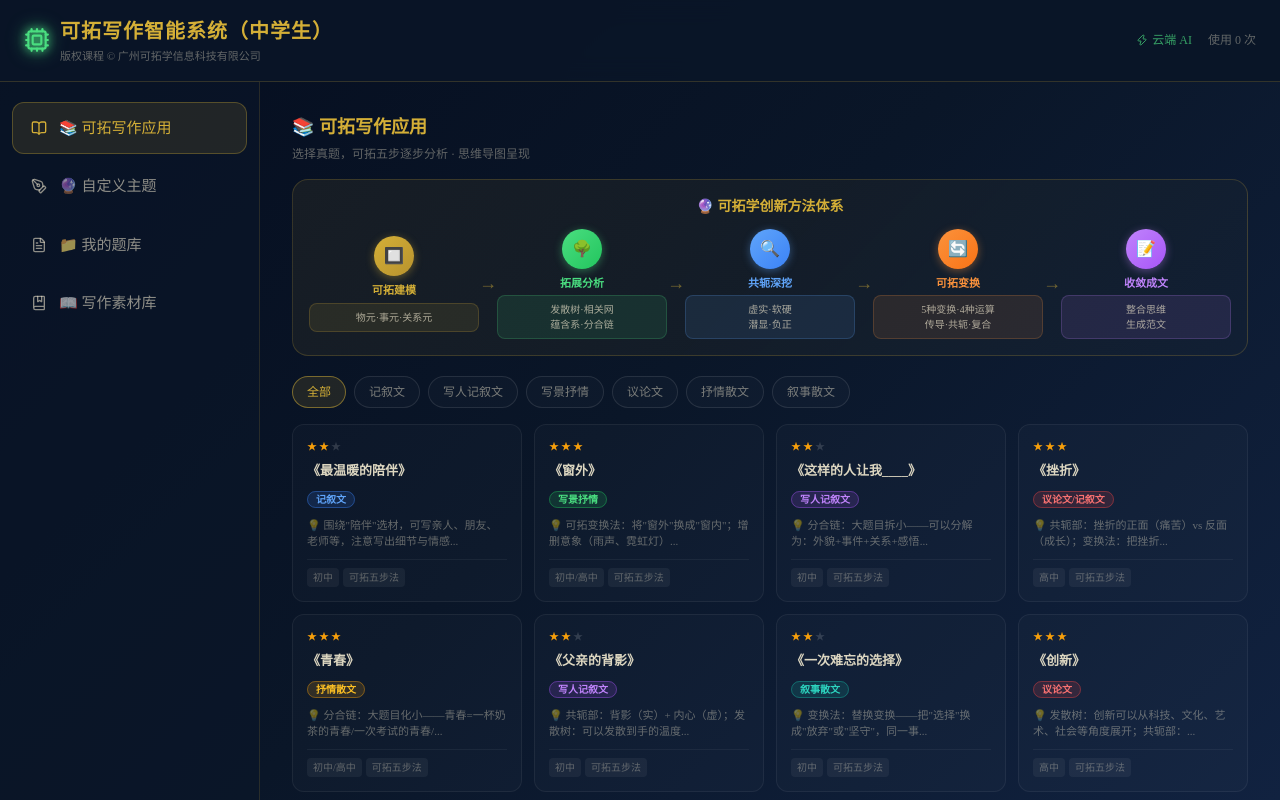
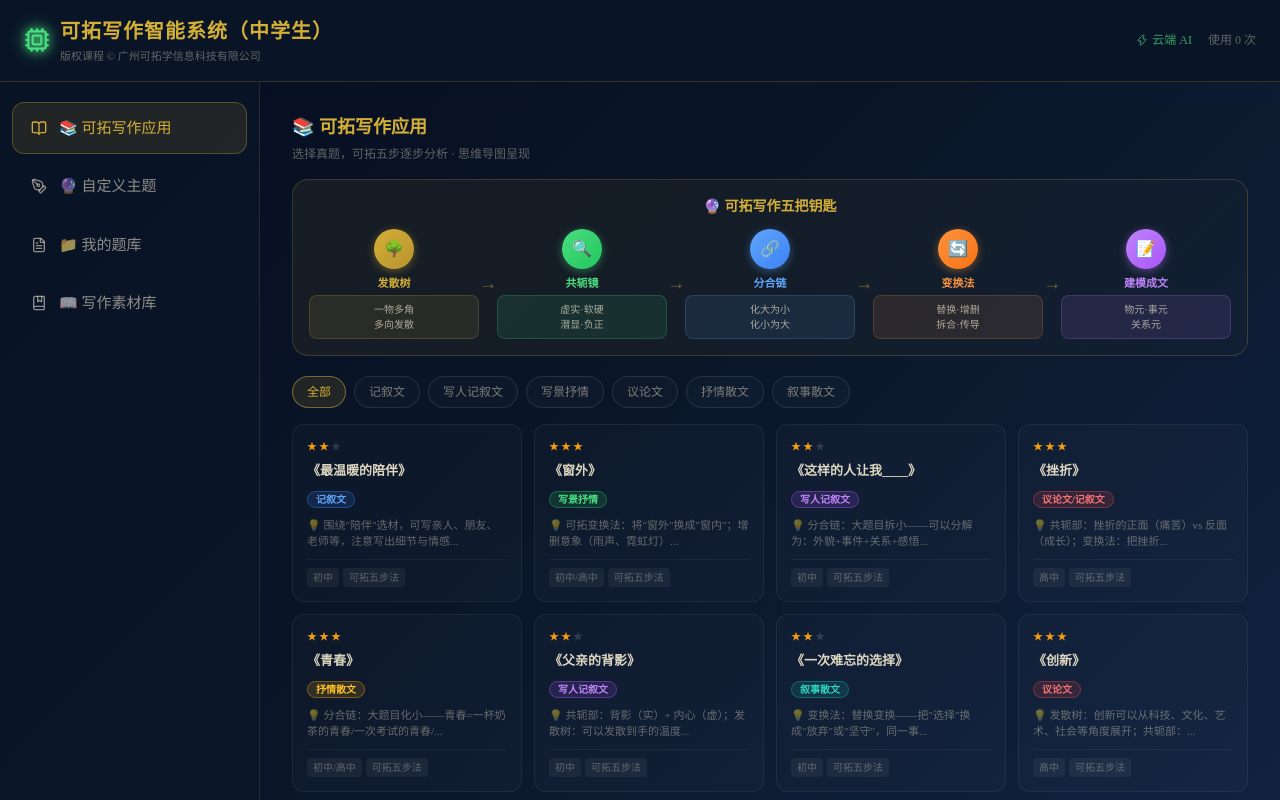
Before and after one commit to yishi-xiaoshi/ketuo-write, a React (Vite) app: page / in a window 1280 px wide. Shown: the top 800 px of the page. Built offline with nearby package versions, Linux system fonts and the light colour scheme.

Commit message:
refactor: 根据可拓学创新方法体系重新定义五把钥匙

```diff
--- a/src/App.jsx
+++ b/src/App.jsx
@@ -906,37 +906,37 @@ function ModuleWritingApp({ onIncrementEssays }) {
       {/* 可拓学创新方法体系横向展示 */}
       <div style={{ background: 'linear-gradient(135deg, rgba(212,175,55,0.08), rgba(212,175,55,0.02))', border: '1px solid rgba(212,175,55,0.2)', borderRadius: '16px', padding: '16px', marginBottom: '20px', width: '100%', boxSizing: 'border-box' }}>
         <div style={{ textAlign: 'center', marginBottom: '12px', color: '#d4af37', fontSize: '14px', fontWeight: 700 }}>
-          🔮 可拓学创新方法体系
+          🔮 可拓写作五把钥匙
         </div>
         <div style={{ display: 'flex', justifyContent: 'space-between', alignItems: 'center' }}>
           <div style={{ flex: 1, textAlign: 'center' }}>
-            <div style={{ width: '40px', height: '40px', background: 'linear-gradient(135deg, #d4af37, #b8932e)', borderRadius: '50%', display: 'flex', alignItems: 'center', justifyContent: 'center', margin: '0 auto 6px', fontSize: '16px', boxShadow: '0 2px 8px rgba(212,175,55,0.4)' }}>🔲</div>
-            <div style={{ color: '#d4af37', fontSize: '11px', fontWeight: 600, marginBottom: '4px' }}>可拓建模</div>
-            <div style={{ background: 'rgba(212,175,55,0.1)', border: '1px solid rgba(212,175,55,0.2)', borderRadius: '8px', padding: '6px', fontSize: '10px', color: 'rgba(232,224,200,0.7)' }}>物元·事元·关系元</div>
+            <div style={{ width: '40px', height: '40px', background: 'linear-gradient(135deg, #d4af37, #b8932e)', borderRadius: '50%', display: 'flex', alignItems: 'center', justifyContent: 'center', margin: '0 auto 6px', fontSize: '16px', boxShadow: '0 2px 8px rgba(212,175,55,0.4)' }}>🌳</div>
+            <div style={{ color: '#d4af37', fontSize: '11px', fontWeight: 600, marginBottom: '4px' }}>发散树</div>
+            <div style={{ background: 'rgba(212,175,55,0.1)', border: '1px solid rgba(212,175,55,0.2)', borderRadius: '8px', padding: '6px', fontSize: '10px', color: 'rgba(232,224,200,0.7)' }}>一物多角<br/>多向发散</div>
           </div>
           <div style={{ color: 'rgba(212,175,55,0.5)', fontSize: '18px' }}>→</div>
           <div style={{ flex: 1, textAlign: 'center' }}>
-            <div style={{ width: '40px', height: '40px', background: 'linear-gradient(135deg, #4ade80, #22c55e)', borderRadius: '50%', display: 'flex', alignItems: 'center', justifyContent: 'center', margin: '0 auto 6px', fontSize: '16px', boxShadow: '0 2px 8px rgba(74,222,128,0.4)' }}>🌳</div>
-            <div style={{ color: '#4ade80', fontSize: '11px', fontWeight: 600, marginBottom: '4px' }}>拓展分析</div>
-            <div style={{ background: 'rgba(74,222,128,0.1)', border: '1px solid rgba(74,222,128,0.2)', borderRadius: '8px', padding: '6px', fontSize: '10px', color: 'rgba(232,224,200,0.7)' }}>发散树·相关网<br/>蕴含系·分合链</div>
+            <div style={{ width: '40px', height: '40px', background: 'linear-gradient(135deg, #4ade80, #22c55e)', borderRadius: '50%', display: 'flex', alignItems: 'center', justifyContent: 'center', margin: '0 auto 6px', fontSize: '16px', boxShadow: '0 2px 8px rgba(74,222,128,0.4)' }}>🔍</div>
+            <div style={{ color: '#4ade80', fontSize: '11px', fontWeight: 600, marginBottom: '4px' }}>共轭镜</div>
+            <div style={{ background: 'rgba(74,222,128,0.1)', border: '1px solid rgba(74,222,128,0.2)', borderRadius: '8px', padding: '6px', fontSize: '10px', color: 'rgba(232,224,200,0.7)' }}>虚实·软硬<br/>潜显·负正</div>
           </div>
           <div style={{ color: 'rgba(212,175,55,0.5)', fontSize: '18px' }}>→</div>
           <div style={{ flex: 1, textAlign: 'center' }}>
-            <div style={{ width: '40px', height: '40px', background: 'linear-gradient(135deg, #60a5fa, #3b82f6)', borderRadius: '50%', display: 'flex', alignItems: 'center', justifyContent: 'center', margin: '0 auto 6px', fontSize: '16px', boxShadow: '0 2px 8px rgba(96,165,250,0.4)' }}>🔍</div>
-            <div style={{ color: '#60a5fa', fontSize: '11px', fontWeight: 600, marginBottom: '4px' }}>共轭深挖</div>
-            <div style={{ background: 'rgba(96,165,250,0.1)', border: '1px solid rgba(96,165,250,0.2)', borderRadius: '8px', padding: '6px', fontSize: '10px', color: 'rgba(232,224,200,0.7)' }}>虚实·软硬<br/>潜显·负正</div>
+            <div style={{ width: '40px', height: '40px', background: 'linear-gradient(135deg, #60a5fa, #3b82f6)', borderRadius: '50%', display: 'flex', alignItems: 'center', justifyContent: 'center', margin: '0 auto 6px', fontSize: '16px', boxShadow: '0 2px 8px rgba(96,165,250,0.4)' }}>🔗</div>
+            <div style={{ color: '#60a5fa', fontSize: '11px', fontWeight: 600, marginBottom: '4px' }}>分合链</div>
+            <div style={{ background: 'rgba(96,165,250,0.1)', border: '1px solid rgba(96,165,250,0.2)', borderRadius: '8px', padding: '6px', fontSize: '10px', color: 'rgba(232,224,200,0.7)' }}>化大为小<br/>化小为大</div>
           </div>
           <div style={{ color: 'rgba(212,175,55,0.5)', fontSize: '18px' }}>→</div>
           <div style={{ flex: 1, textAlign: 'center' }}>
             <div style={{ width: '40px', height: '40px', background: 'linear-gradient(135deg, #fb923c, #f97316)', borderRadius: '50%', display: 'flex', alignItems: 'center', justifyContent: 'center', margin: '0 auto 6px', fontSize: '16px', boxShadow: '0 2px 8px rgba(251,146,60,0.4)' }}>🔄</div>
-            <div style={{ color: '#fb923c', fontSize: '11px', fontWeight: 600, marginBottom: '4px' }}>可拓变换</div>
-            <div style={{ background: 'rgba(251,146,60,0.1)', border: '1px solid rgba(251,146,60,0.2)', borderRadius: '8px', padding: '6px', fontSize: '10px', color: 'rgba(232,224,200,0.7)' }}>5种变换·4种运算<br/>传导·共轭·复合</div>
+            <div style={{ color: '#fb923c', fontSize: '11px', fontWeight: 600, marginBottom: '4px' }}>变换法</div>
+            <div style={{ background: 'rgba(251,146,60,0.1)', border: '1px solid rgba(251,146,60,0.2)', borderRadius: '8px', padding: '6px', fontSize: '10px', color: 'rgba(232,224,200,0.7)' }}>替换·增删<br/>拆合·传导</div>
           </div>
           <div style={{ color: 'rgba(212,175,55,0.5)', fontSize: '18px' }}>→</div>
           <div style={{ flex: 1, textAlign: 'center' }}>
             <div style={{ width: '40px', height: '40px', background: 'linear-gradient(135deg, #c084fc, #a855f7)', borderRadius: '50%', display: 'flex', alignItems: 'center', justifyContent: 'center', margin: '0 auto 6px', fontSize: '16px', boxShadow: '0 2px 8px rgba(192,132,252,0.4)' }}>📝</div>
-            <div style={{ color: '#c084fc', fontSize: '11px', fontWeight: 600, marginBottom: '4px' }}>收敛成文</div>
-            <div style={{ background: 'rgba(192,132,252,0.1)', border: '1px solid rgba(192,132,252,0.2)', borderRadius: '8px', padding: '6px', fontSize: '10px', color: 'rgba(232,224,200,0.7)' }}>整合思维<br/>生成范文</div>
+            <div style={{ color: '#c084fc', fontSize: '11px', fontWeight: 600, marginBottom: '4px' }}>建模成文</div>
+            <div style={{ background: 'rgba(192,132,252,0.1)', border: '1px solid rgba(192,132,252,0.2)', borderRadius: '8px', padding: '6px', fontSize: '10px', color: 'rgba(232,224,200,0.7)' }}>物元·事元<br/>关系元</div>
           </div>
         </div>
       </div>
--- a/src/data/courseData.js
+++ b/src/data/courseData.js
@@ -78,67 +78,67 @@ export const EXAM_TOPICS = [
 export const FIVE_KEYS = [
   {
     id: 1,
-    name: '可拓建模',
+    name: '发散树',
     alias: '第一把钥匙',
-    icon: '🔲',
+    icon: '🌳',
     color: '#d4af37',
-    shortDesc: '把题目"装进格子"，先翻译成人、事、关系的标准表达',
-    detail: '可拓建模是写作的第一步。拿到题目后，先问自己三个问题：写的是"物"？"事"？"关系"？然后用标准格式表达：\n\n① 物元 = （物名，特征，量值）\n② 事元 = （动作，支配对象，施动对象，方式，时间，地点）\n③ 关系元 = （关系名，前项，后项，维系方式）',
+    shortDesc: '一物多角，多向发散——一个事物可以有多少种写法？',
+    detail: '发散树是可拓学的核心方法。面对一个写作对象，从多个维度展开思维：\n\n① 要素发散：外形/特征/材质/用途/象征意义\n② 关系发散：直接关系/间接关系/深层关系/变化关系\n③ 层次发散：过去/现在/未来；表面/原因/结果\n\n画法：中心词放树根，分支逐层展开，每条分支都是一个潜在写作角度。\n\n核心口诀：一个事物，多种角度；角度越多，素材越丰富。',
     example: {
-      topic: '《我的父亲》',
-      model: '物元：父亲 = （父亲，外貌特征，黝黑的脸+粗糙的手+微微弓起的背）\n\n事元：父亲的习惯 = （做，施动对象：父亲，支配对象：早餐，方式：用心准备，时间：每天清晨）\n\n关系元：父亲与我 = （教导关系，前项：父亲，后项：我，维系方式：身体力行胜过千言万语）',
+      topic: '《窗外》',
+      tree: '窗外\n├─ 物理之窗：清晨的窗/雨天的窗/深夜的窗\n├─ 人文之窗：父母的窗/陌生人的窗/城市的窗\n├─ 情感之窗：孤独的窗/温暖的窗/期待的窗\n└─ 隐喻之窗：人生之窗/成长之窗/希望之窗',
     },
   },
   {
     id: 2,
-    name: '发散树',
+    name: '共轭镜',
     alias: '第二把钥匙',
-    icon: '🌳',
+    icon: '🔍',
     color: '#4ade80',
-    shortDesc: '一个事物可以有多少种写法？一棵树画出来，思路自然打开',
-    detail: '发散树的核心是"多角度"。拿到一个写作对象时，从多个维度展开：\n\n① 物元发散：外貌/特征/材质/用途/象征意义\n② 事元发散：动作/方式/原因/结果/情感\n③ 关系元发散：直接关系/间接关系/深层关系/变化关系\n\n画法：中心词放树根，分支逐层展开，每条分支都是一个潜在写作角度。',
+    shortDesc: '正反两面，深度翻倍——看到"另一面"，文章就有深度',
+    detail: '共轭镜是可拓学分析事物的方法。每个写作对象都有四个共轭面：\n\n① 虚与实：看得见的（实）/ 看不见的（虚）\n② 软与硬：柔软的一面 / 坚硬的一面\n③ 潜与显：隐藏的一面 / 显露的一面\n④ 负与正：缺点/不足 / 优点/长处\n\n用法：写完一个面后，问自己：它的"反面"是什么？\n\n核心口诀：写完正面问反面，文章深度翻一倍。',
     example: {
-      topic: '《妈妈》',
-      tree: '妈妈\n├─ 外貌：眼睛、手、黑发、声音\n├─ 性格：温柔、坚韧、勤劳\n├─ 职业：医生/老师/工人\n└─ 情感：关爱、严厉、默默付出',
+      topic: '《父亲的背影》',
+      analysis: '实（显）：背影的样子——微微弓起的背\n虚（潜）：背影背后的故事——多年的操劳\n\n软：父亲的温柔——无声的关怀\n硬：父亲的责任——扛起整个家\n\n负：他不善言辞\n正：沉默中全是爱',
     },
   },
   {
     id: 3,
-    name: '共轭部',
+    name: '分合链',
     alias: '第三把钥匙',
-    icon: '🔍',
+    icon: '🔗',
     color: '#60a5fa',
-    shortDesc: '看到"正面"背后的"另一面"，让文章从单薄变立体',
-    detail: '共轭部让文章有深度。每个写作对象都有四个共轭面：\n\n① 虚与实：看得见的（实）/ 看不见的（虚）\n② 软与硬：柔软的一面 / 坚硬的一面\n③ 潜与显：隐藏的一面 / 显露的一面\n④ 负与正：缺点/不足 / 优点/长处\n\n用法：写人物时，先问：他的"反面"是什么？写事件时：表面之下隐藏着什么？',
+    shortDesc: '化大为小，化小为大——大题目不怕，小题目不薄',
+    detail: '分合链解决"太大无从下手"或"太小没有深度"的问题：\n\n① 分（化大为小）：大题目拆成多个小角度\n  《青春》→ 一杯奶茶的青春/一次考试的青春/一个背影的青春\n\n② 合（化小为大）：多个片段用情感主线串联成完整文章\n\n③ 链（层层递进）：由表及里，层层深入\n  现象→原因→本质\n\n核心口诀：大题化小找角度，小题合大写深度。',
     example: {
-      topic: '《严厉的老师》',
-      analysis: '显（负）：老师平时很严厉\n潜（正）：严厉背后是深深的用心\n\n显（实）：他批评了我的作业\n潜（虚）：批评背后是对我能力的信任',
+      topic: '《温暖的一瞬间》',
+      analysis: '分：温暖可以这样拆分\n├─ 物理的温暖：冬日的阳光/被窝/暖气\n├─ 情感的温暖：陌生人的帮助/父母的关怀\n├─ 味道的温暖：奶奶的汤/妈妈的粥\n└─ 画面感的温暖：雨中的伞/灯下的陪伴\n\n合：用情感线串联 → 那一刻的温暖，温暖了一生',
     },
   },
   {
     id: 4,
-    name: '分合链',
+    name: '变换法',
     alias: '第四把钥匙',
-    icon: '🔗',
-    color: '#c084fc',
-    shortDesc: '大题目化小，小题目写出大意义',
-    detail: '分合链解决"太大无从下手"或"太小没有深度"的问题：\n\n① 分（化大为小）：大题目拆成多个小角度\n  《青春》→ 一杯奶茶的青春/一次考试的青春/一个背影的青春\n\n② 合（化小为大）：多个片段用情感主线串联\n\n③ 链（层层递进）：表面→原因→结果→本质',
+    icon: '🔄',
+    color: '#fb923c',
+    shortDesc: '换个角度，豁然开朗——没有思路时，换个方向',
+    detail: '变换法是可拓学的核心操作方法。当没有思路时，通过变换找到新方向：\n\n① 替换变换：把A换成B\n  《记一件后悔的事》→ 换成"释然"，同一件事不同立意\n\n② 增删变换：增加或删除某个元素\n  写"窗外"→ 增加"雨声""霓虹灯"，画面立刻有电影感\n\n③ 拆合变换：拆成多个画面或合并成一个\n  把"母亲的一天"→ 拆成清晨/上午/傍晚/深夜四个画面\n\n④ 传导变换：A变化引起B变化\n  父亲换了新手机 → 传导出"我"的心情变化\n\n核心口诀：没有思路怎么办？换个角度试试看！',
     example: {
-      topic: '《这样的人让我敬佩》',
-      analysis: '分：《这样的人让我敬佩》\n├─ 谁？（物元：他的外表、身份）\n├─ 做什么？（事元：他做了什么了不起的事）\n└─ 为什么？（关系元：他和我有什么关系，为什么让我敬佩）',
+      topic: '《窗外》',
+      analysis: '替换：把"窗外"换成"窗内"，同一景色不同心境\n增删：窗外增加"雨声""霓虹灯"，写出电影感\n拆合：窗外景色拆成近景/中景/远景三层\n传导：窗外的雨停了 → 传导出"我"的心情也明朗了',
     },
   },
   {
     id: 5,
-    name: '变换法',
+    name: '建模成文',
     alias: '第五把钥匙',
-    icon: '🔄',
-    color: '#fb923c',
-    shortDesc: '换一个角度，豁然开朗；增加一个层次，立意升华',
-    detail: '变换法是"最后一公里"工具，没有思路时用它：\n\n① 替换变换：把A换成B\n  《记一件后悔的事》→ 换成"释然"，同一件事不同立意\n\n② 增删变换：增加或删除某个元素\n  写"父亲的背影"→ 增加"路灯"的意象\n\n③ 拆合变换：拆成多个；合成为整体\n  把"母亲的一天"→ 拆成清晨/上午/傍晚/深夜四个画面\n\n④ 传导变换：A变化引起B变化',
+    icon: '📝',
+    color: '#c084fc',
+    shortDesc: '装进格子，整合成篇——用物元、事元、关系元规范表达',
+    detail: '建模是写作的收尾工作。把发散出来的素材，用可拓学的基元格式规范表达：\n\n① 物元 = （物名，特征，量值）\n  例：父亲的手 = （手，触感，粗糙）\n\n② 事元 = （动作，支配对象，方式，时间，地点）\n  例：父亲做饭 = （做，支配对象：早餐，方式：用心，时间：清晨）\n\n③ 关系元 = （关系名，前项，后项，维系方式）\n  例：父爱 = （情感关系，前项：父亲，后项：我，维系方式：无声的行动）\n\n核心口诀：素材装进格子里，表达规范有逻辑。',
     example: {
-      topic: '《窗外》',
-      analysis: '替换：把"窗外"换成"窗内"，同一景色不同心境\n增删：增加"雨声""霓虹灯"意象，普通窗外写出电影感\n拆合：把窗外景色拆成近景/中景/远景三层，写出空间纵深感',
+      topic: '《我的父亲》',
+      model: '物元：父亲 = （父亲，外貌，黝黑的脸+粗糙的手+微微弓起的背）\n\n事元：父亲的行动 = （做，施动对象：父亲，支配对象：早餐，方式：用心，时间：每天清晨）\n\n关系元：父亲与我 = （教导关系，前项：父亲，后项：我，维系方式：身教胜于言传）',
     },
   },
 ];
```
